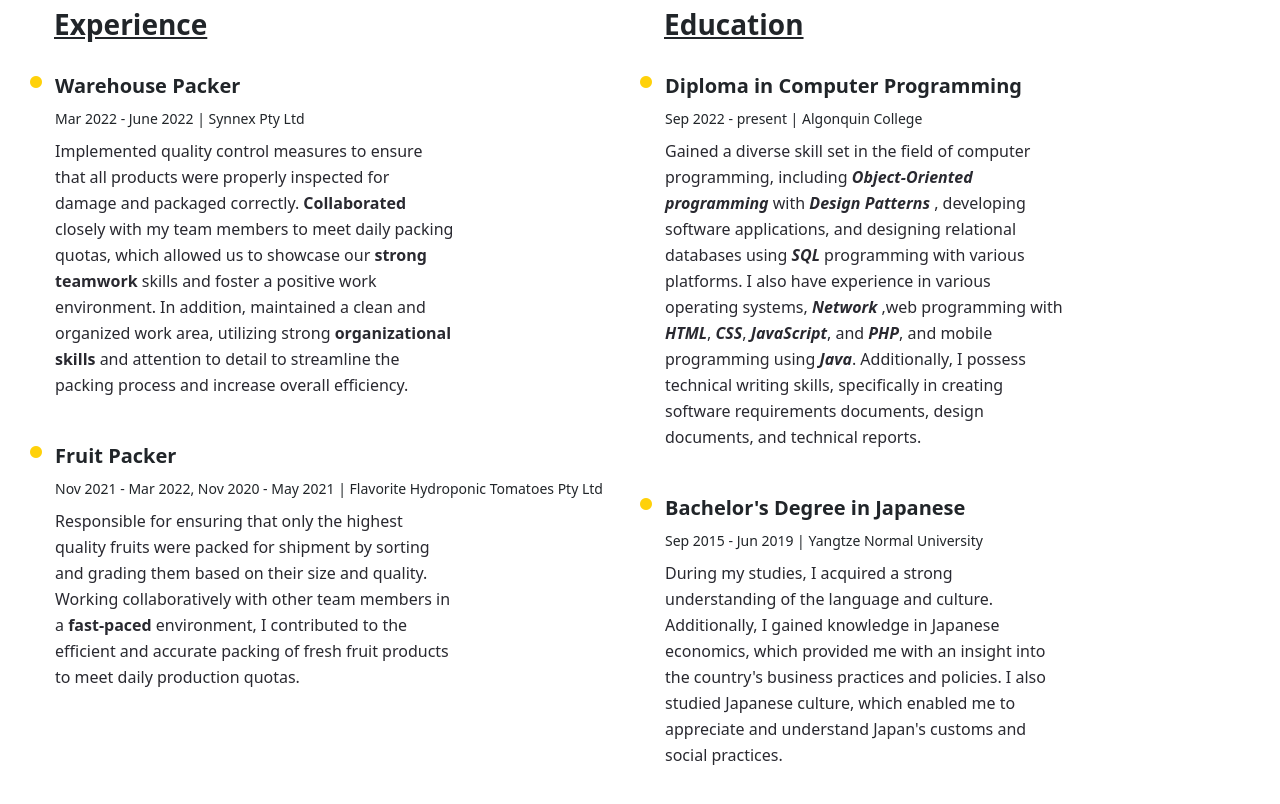
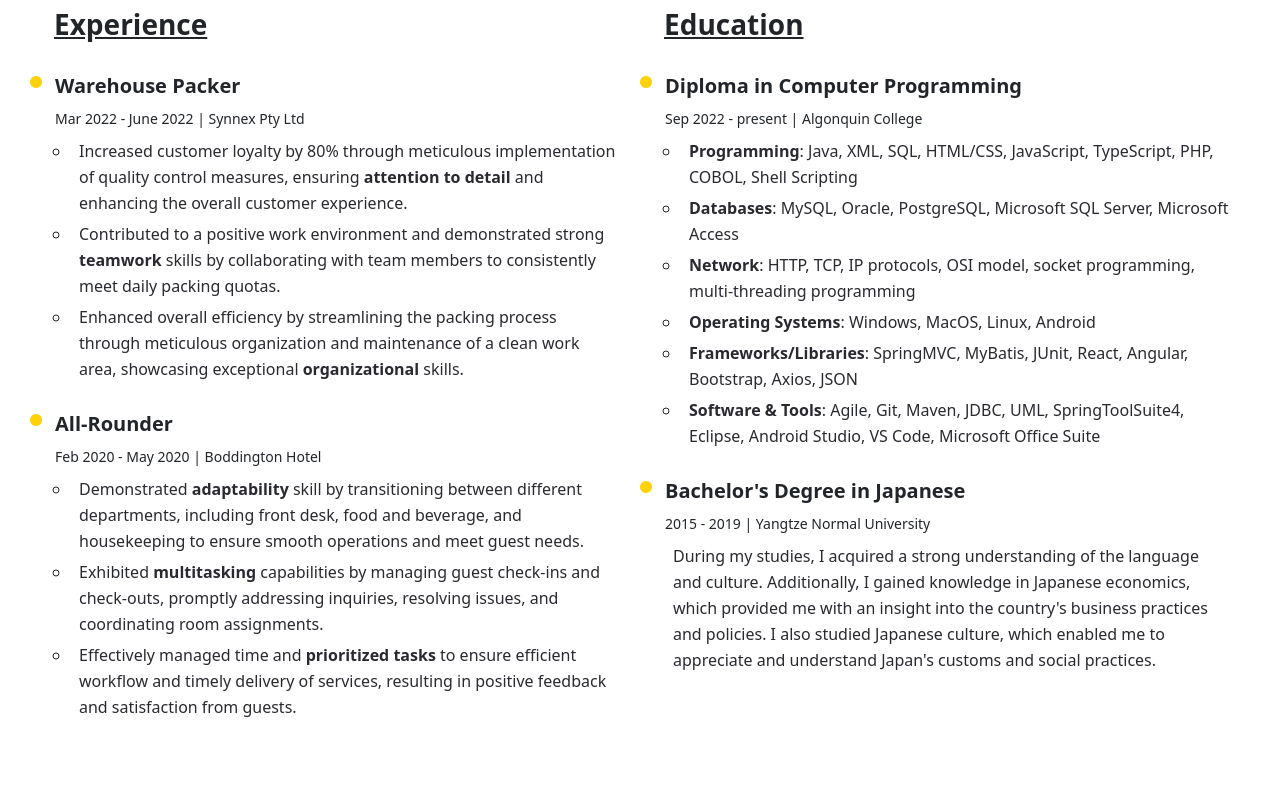
Before and after one commit to YuanyuanLiu2304/YuanyuanLiu2304.github.io, a React (Create React App) app: page /Resume in a window 1280 px wide. Shown: the part 400-1204 px from the top of the page. Built offline with nearby package versions, Linux system fonts and the light colour scheme.

Commit message:
updated resume

```diff
--- a/src/App.tsx
+++ b/src/App.tsx
@@ -15,13 +15,13 @@ function App() {
       <Router>
         <Navbar />
         <Routes>
-          <Route path="/Home" element={<Home />}>
+          <Route path="/" element={<Home />}>
             Home
           </Route>
           <Route path="/Resume" element={<Resume />}>
             Resume
           </Route>
-          <Route path="/" element={<Projects />}>
+          <Route path="/Projects" element={<Projects />}>
             Projects
           </Route>
           <Route path="/Contact" element={<Contact />}>
--- a/src/Nav/Navbar.tsx
+++ b/src/Nav/Navbar.tsx
@@ -31,13 +31,13 @@ export function Navbar() {
 
       <div className="links">
         <ul className="nav nav-item justify-content-center ">
-          <Link to="/Home" className="nav-link ">
+          <Link to="/" className="nav-link ">
             Home
           </Link>
           <Link to="/Resume" className="nav-link">
             Resume
           </Link>
-          <Link to="/" className="nav-link">
+          <Link to="/Projects" className="nav-link">
             Projects
           </Link>
           <Link to="/Contact" className="nav-link">
--- a/src/Projects/RecipeFinder/RecipeFinder.js
+++ b/src/Projects/RecipeFinder/RecipeFinder.js
@@ -39,14 +39,15 @@ export function RecipeFinder() {
       <div className="title_container bg-secondary ">
         <h1>Recipe Finder</h1>
         <p>
-          Application &nbsp; | &nbsp; JavaScrpt &nbsp; React &nbsp;TheMealDB API
+          Application &nbsp; | &nbsp; HTML &nbsp; CSS &nbsp; JavaScrpt &nbsp;
+          React &nbsp;TheMealDB API
         </p>
         <div className="alert alert-primary mt-5 fs-5">
           A user-friendly web application that helps you discover a variety of
-          delicious recipes. With its clean and responsive design, built using
-          React and Bootstrap, makes it easy to search for specific recipes or
-          generate random ones for inspiration. Explore a wide range of culinary
-          delights, with detailed instructions and captivating images.
+          delicious recipes. With its clean and responsive design, makes it easy
+          to search for specific recipes or generate random ones for
+          inspiration. Explore a wide range of culinary delights, with detailed
+          instructions and captivating images.
         </div>
       </div>
 
--- a/src/Resume/Resume.tsx
+++ b/src/Resume/Resume.tsx
@@ -24,34 +24,50 @@ export function Resume() {
               <span className="bi bi-circle-fill"></span>
               <h3 className="fs-5 fw-bold">Warehouse Packer</h3>
               <small>Mar 2022 - June 2022 | Synnex Pty Ltd</small>
-              <p className="mt-2 fw-medium">
-                Implemented quality control measures to ensure that all products
-                were properly inspected for damage and packaged correctly.
-                <strong> Collaborated</strong> closely with my team members to
-                meet daily packing quotas, which allowed us to showcase our
-                <strong> strong teamwork</strong> skills and foster a positive
-                work environment. In addition, maintained a clean and organized
-                work area, utilizing strong{" "}
-                <strong> organizational skills</strong> and attention to detail
-                to streamline the packing process and increase overall
-                efficiency.
-              </p>
+              <ul className="experience_context mt-2 ps-3 fw-medium">
+                <li>
+                  Increased customer loyalty by 80% through meticulous
+                  implementation of quality control measures, ensuring{" "}
+                  <strong>attention to detail</strong> and enhancing the overall
+                  customer experience.
+                </li>
+                <li>
+                  Contributed to a positive work environment and demonstrated
+                  strong <strong>teamwork</strong> skills by collaborating with
+                  team members to consistently meet daily packing quotas.
+                </li>
+                <li>
+                  Enhanced overall efficiency by streamlining the packing
+                  process through meticulous organization and maintenance of a
+                  clean work area, showcasing exceptional{" "}
+                  <strong>organizational</strong> skills.
+                </li>
+              </ul>
             </li>
             <li>
               <span className="bi bi-circle-fill"></span>
-              <h3 className="fs-5 fw-bold">Fruit Packer</h3>
-              <small>
-                Nov 2021 - Mar 2022, Nov 2020 - May 2021 | Flavorite Hydroponic
-                Tomatoes Pty Ltd
-              </small>
-              <p className="mt-2 fw-medium">
-                Responsible for ensuring that only the highest quality fruits
-                were packed for shipment by sorting and grading them based on
-                their size and quality. Working collaboratively with other team
-                members in a <strong>fast-paced</strong> environment, I
-                contributed to the efficient and accurate packing of fresh fruit
-                products to meet daily production quotas.
-              </p>
+              <h3 className="fs-5 fw-bold">All-Rounder</h3>
+              <small>Feb 2020 - May 2020 | Boddington Hotel</small>
+              <ul className="experience_context mt-2 ps-3 fw-medium">
+                <li>
+                  Demonstrated <strong>adaptability</strong> skill by
+                  transitioning between different departments, including front
+                  desk, food and beverage, and housekeeping to ensure smooth
+                  operations and meet guest needs.
+                </li>
+                <li>
+                  Exhibited <strong>multitasking</strong> capabilities by
+                  managing guest check-ins and check-outs, promptly addressing
+                  inquiries, resolving issues, and coordinating room
+                  assignments.
+                </li>
+                <li>
+                  Effectively managed time and{" "}
+                  <strong>prioritized tasks</strong> to ensure efficient
+                  workflow and timely delivery of services, resulting in
+                  positive feedback and satisfaction from guests.
+                </li>
+              </ul>
             </li>
           </ul>
         </div>
@@ -66,28 +82,38 @@ export function Resume() {
               <span className="bi bi-circle-fill"></span>
               <h3 className="fs-5 fw-bold">Diploma in Computer Programming</h3>
               <small>Sep 2022 - present | Algonquin College</small>
-              <p className="mt-2 fw-medium">
-                Gained a diverse skill set in the field of computer programming,
-                including
-                <em className="fw-bold"> Object-Oriented programming </em>
-                with <em className="fw-bold"> Design Patterns </em>, developing
-                software applications, and designing relational databases using
-                <em className="fw-bold"> SQL </em> programming with various
-                platforms. I also have experience in various operating systems,
-                <em className="fw-bold"> Network </em>,web programming with
-                <em className="fw-bold"> HTML</em>,
-                <em className="fw-bold"> CSS</em>,
-                <em className="fw-bold"> JavaScript</em>, and
-                <em className="fw-bold"> PHP</em>, and mobile programming using
-                <em className="fw-bold"> Java</em>. Additionally, I possess
-                technical writing skills, specifically in creating software
-                requirements documents, design documents, and technical reports.
-              </p>
+              <ul className="education_context mt-2 ps-3 fw-medium">
+                <li>
+                  <strong>Programming</strong>: Java, XML, SQL, HTML/CSS,
+                  JavaScript, TypeScript, PHP, COBOL, Shell Scripting
+                </li>
+                <li>
+                  <strong>Databases</strong>: MySQL, Oracle, PostgreSQL,
+                  Microsoft SQL Server, Microsoft Access
+                </li>
+                <li>
+                  <strong>Network</strong>: HTTP, TCP, IP protocols, OSI model,
+                  socket programming, multi-threading programming
+                </li>
+                <li>
+                  <strong>Operating Systems</strong>: Windows, MacOS, Linux,
+                  Android
+                </li>
+                <li>
+                  <strong>Frameworks/Libraries</strong>: SpringMVC, MyBatis,
+                  JUnit, React, Angular, Bootstrap, Axios, JSON
+                </li>
+                <li>
+                  <strong>Software & Tools</strong>: Agile, Git, Maven, JDBC,
+                  UML, SpringToolSuite4, Eclipse, Android Studio, VS Code,
+                  Microsoft Office Suite
+                </li>
+              </ul>
             </li>
             <li>
               <span className="bi bi-circle-fill"></span>
               <h3 className="fs-5 fw-bold">Bachelor's Degree in Japanese</h3>
-              <small>Sep 2015 - Jun 2019 | Yangtze Normal University</small>
+              <small>2015 - 2019 | Yangtze Normal University</small>
               <p className="mt-2 fw-medium">
                 During my studies, I acquired a strong understanding of the
                 language and culture. Additionally, I gained knowledge in
--- a/src/Resume/resume.css
+++ b/src/Resume/resume.css
@@ -50,9 +50,14 @@
   font-size: 12px;
   padding-left: 0;
 }
+.experience_context li,
+.education_context li,
 .resume_experience p {
   width: 100%;
   color: #292930;
+  margin-top: 5px;
+  font-weight: 500;
+  padding-left: 0.5rem;
   line-height: 26px;
-  max-width: 400px;
+  max-width: 550px;
 }
```
Also changed, not shown: src/Home/Home.tsx (+24 -66 lines).
